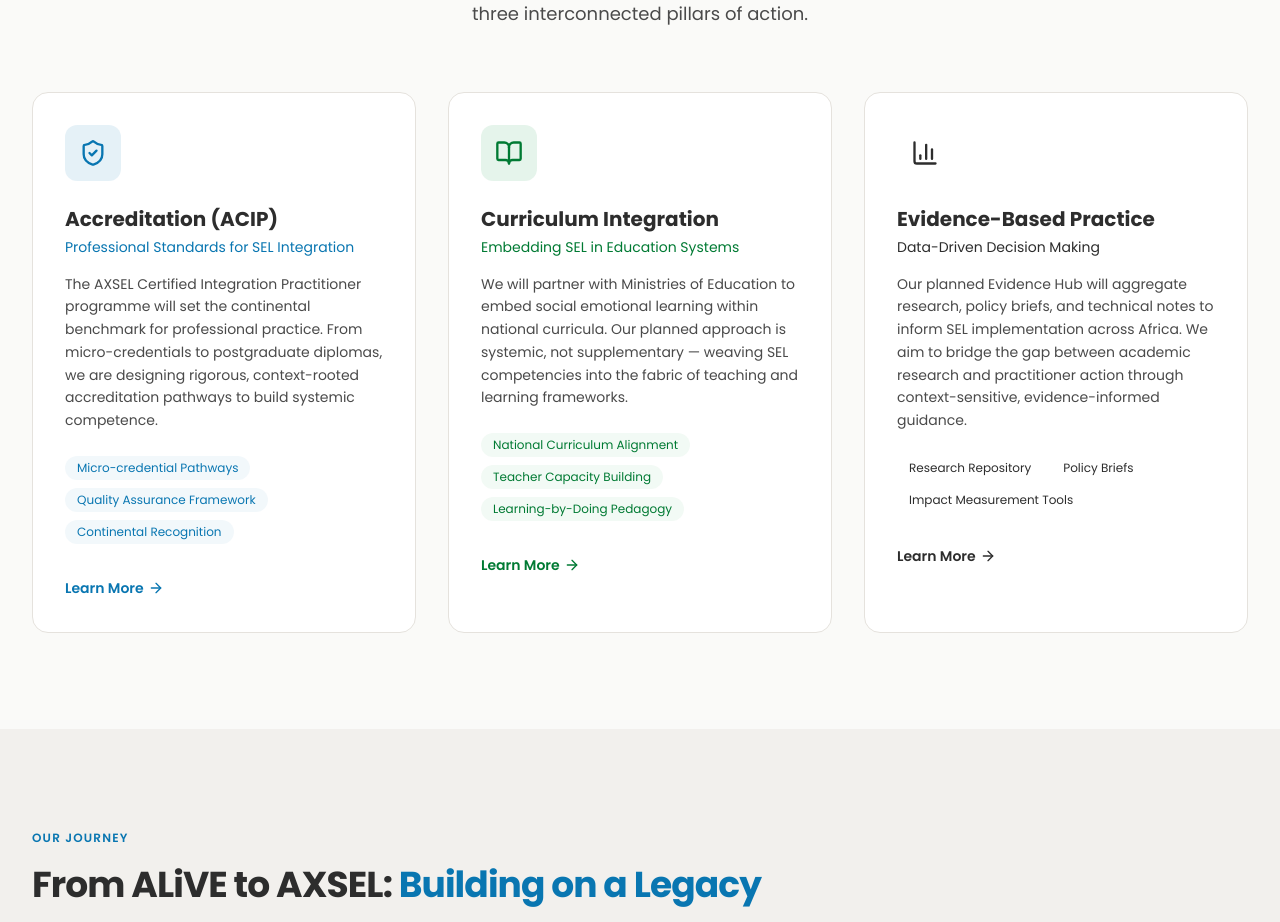
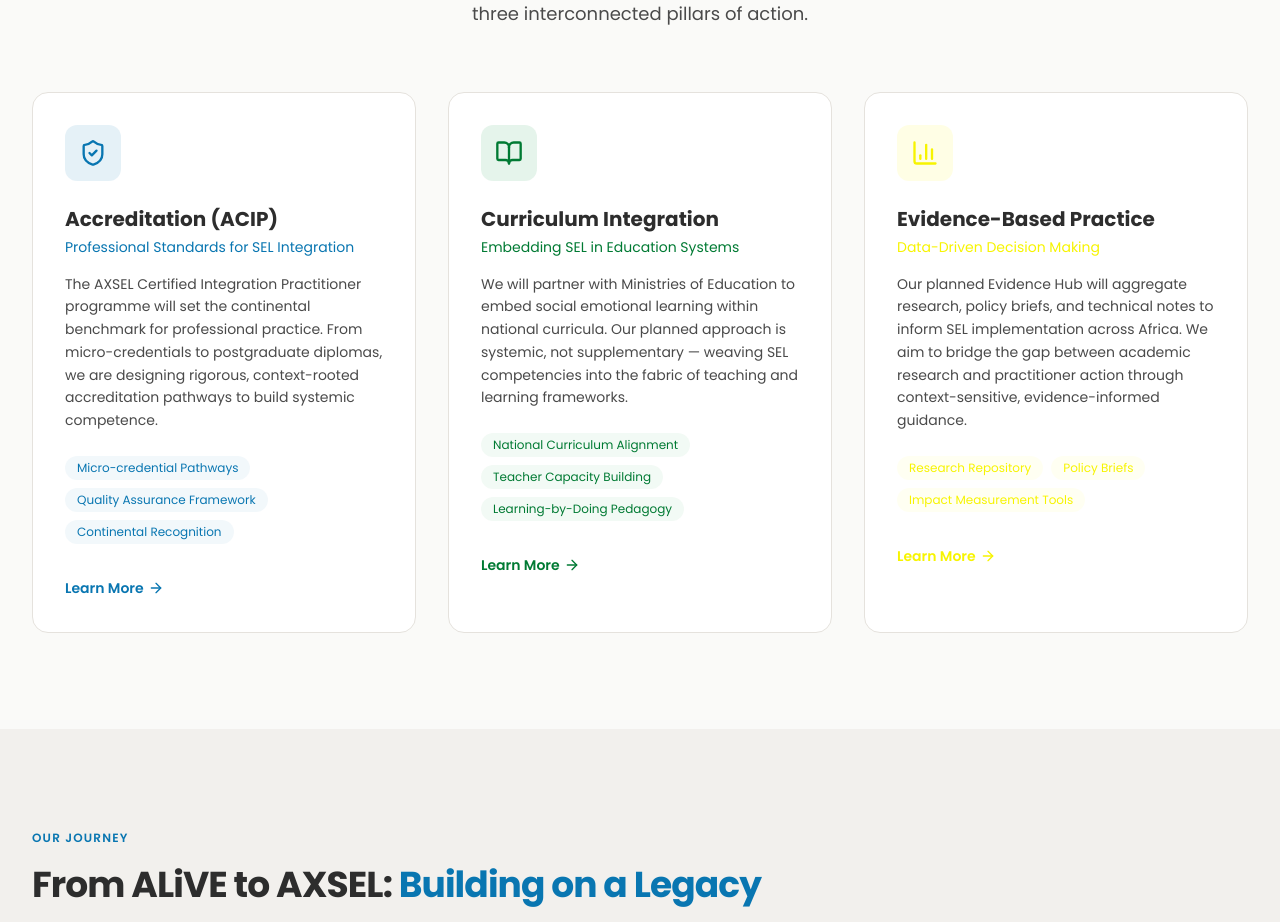
Before and after one commit to LGIHE/axsel_website, a React (Vite) app: page / in a window 1280 px wide. Shown: the part 1560-2482 px from the top of the page. Built offline with nearby package versions, Linux system fonts and the light colour scheme.

Commit message:
Fix: Update anchor ID to acip and correct ochre color styling

```diff
--- a/src/App.jsx
+++ b/src/App.jsx
@@ -43,7 +43,7 @@
             <EvidenceHub />
           </Suspense>
         </DeferredSection>
-        <DeferredSection anchorId="acsss" minHeight={560} rootMargin="450px 0px">
+        <DeferredSection anchorId="acip" minHeight={560} rootMargin="450px 0px">
           <Suspense fallback={<SectionFallback minHeight={560} />}>
             <ACSSPortal />
           </Suspense>
--- a/src/components/ThreeLevers.jsx
+++ b/src/components/ThreeLevers.jsx
@@ -48,11 +48,11 @@
     iconHover: 'group-hover:bg-sage',
   },
   ochre: {
-    bg: 'bg-red/10',
-    text: 'text-red',
-    hoverBorder: 'hover:border-red/30',
-    badge: 'bg-red/5 text-red',
-    iconHover: 'group-hover:bg-red',
+    bg: 'bg-ochre/10',
+    text: 'text-ochre',
+    hoverBorder: 'hover:border-ochre/30',
+    badge: 'bg-ochre/5 text-ochre',
+    iconHover: 'group-hover:bg-ochre',
   },
 };
 
```
